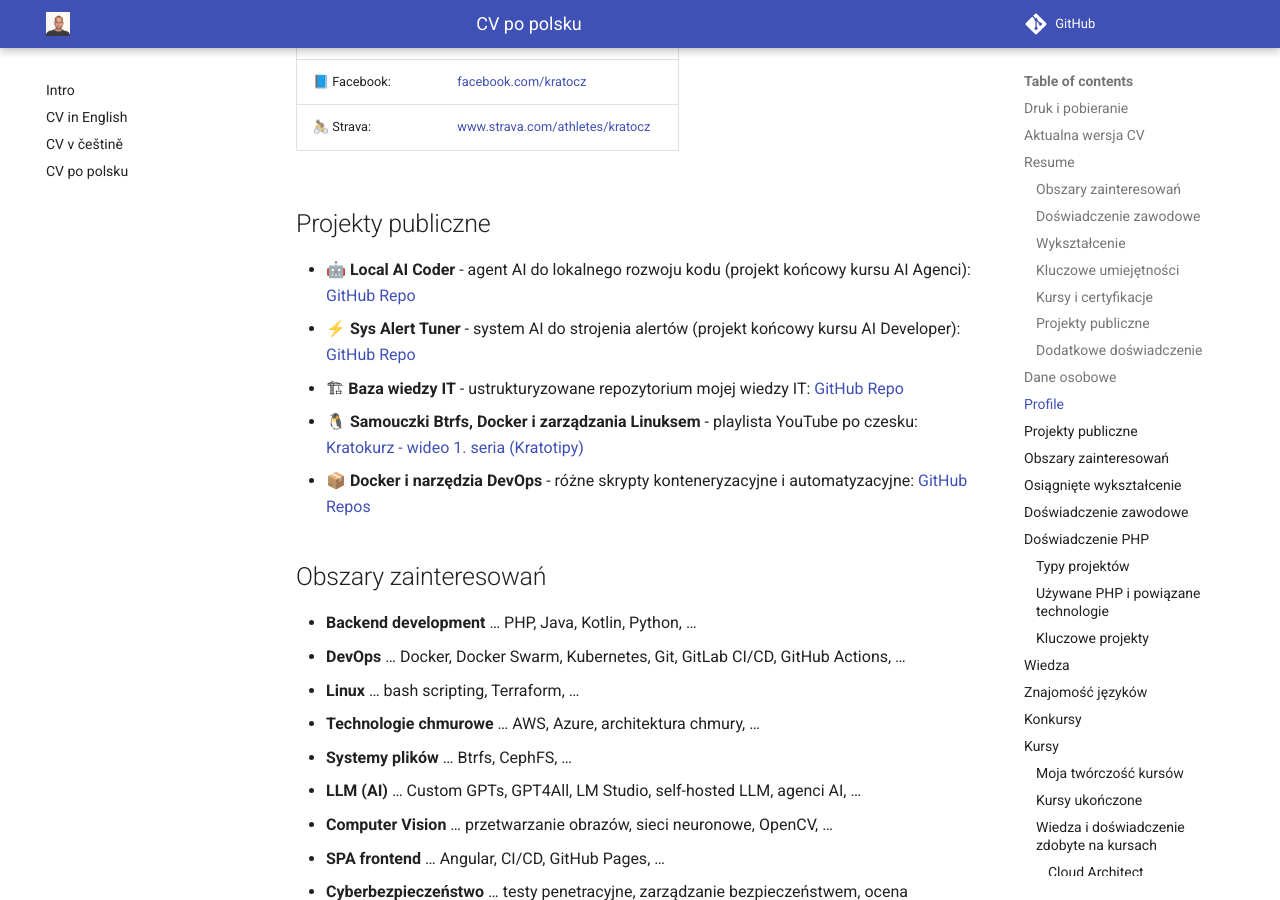
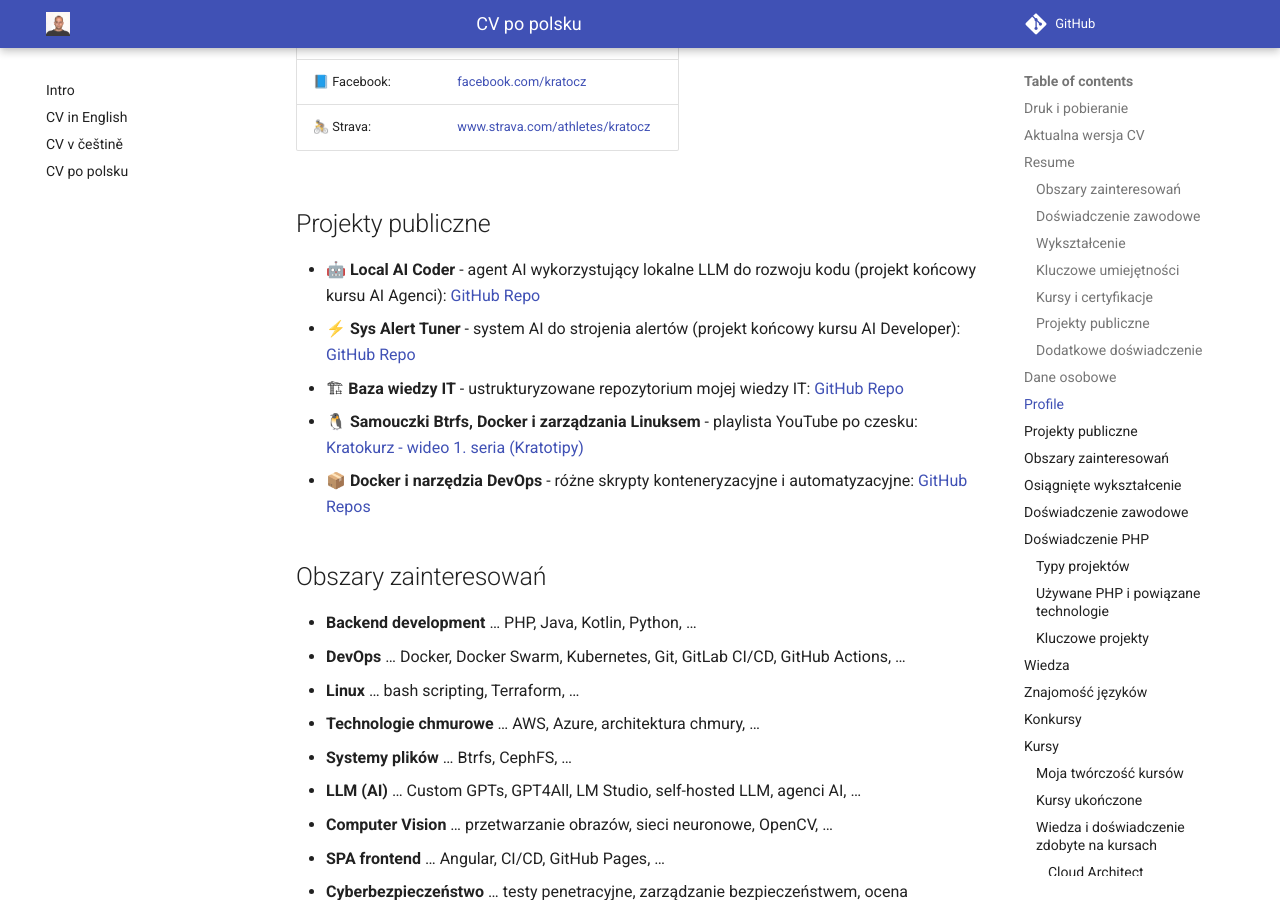
Before and after one commit to kratocz/kratocz, an MkDocs documentation site: the page built from docs/pl/cv-full.md, in a window 1280 px wide and 900 px high, scrolled down 3613 px. Built offline with MkDocs 1.6.1 and Material for MkDocs 9.7.7, drawn with Linux system fonts in a browser that asks for light colours.

Commit message:
docs(cv): emphasize local LLM usage in Local AI Coder description
- Update project description from 'AI agent for local code development'
  to 'AI agent using local LLM for code development'
- Applied to all language versions (cs/en/pl) and both formats (cv.md/cv-full.md)
- Better highlights the key feature: using locally-hosted LLM models

```diff
--- a/docs/pl/cv-full.md
+++ b/docs/pl/cv-full.md
@@ -110,7 +110,7 @@ Backend development (PHP, Java, Kotlin, Python), DevOps (Docker, Kubernetes, Git
 
 ## Projekty publiczne
 
-- 🤖 **Local AI Coder** - agent AI do lokalnego rozwoju kodu (projekt końcowy kursu AI Agenci): [GitHub Repo](https://github.com/kratocz/localaicoder)
+- 🤖 **Local AI Coder** - agent AI wykorzystujący lokalne LLM do rozwoju kodu (projekt końcowy kursu AI Agenci): [GitHub Repo](https://github.com/kratocz/localaicoder)
 - ⚡ **Sys Alert Tuner** - system AI do strojenia alertów (projekt końcowy kursu AI Developer): [GitHub Repo](https://github.com/kratocz/sys-alert-tuner)
 - 🏗 **Baza wiedzy IT** - ustrukturyzowane repozytorium mojej wiedzy IT: [GitHub Repo](https://github.com/kratocz/shel)
 - 🐧 **Samouczki Btrfs, Docker i zarządzania Linuksem** - playlista YouTube po czesku: [Kratokurz - wideo 1. seria (Kratotipy)](https://youtube.com/playlist?list=PLaudh7Uy_4tV-xpzPtFln51tNqA7nLJ_x&si=R_UCIlmM8ZwODst6)
```
Also changed, not shown: docs/cs/cv-full.md (+1 -1 lines), docs/cs/cv.md (+1 -1 lines), docs/en/cv-full.md (+1 -1 lines), docs/en/cv.md (+1 -1 lines), docs/pl/cv.md (+1 -1 lines).
